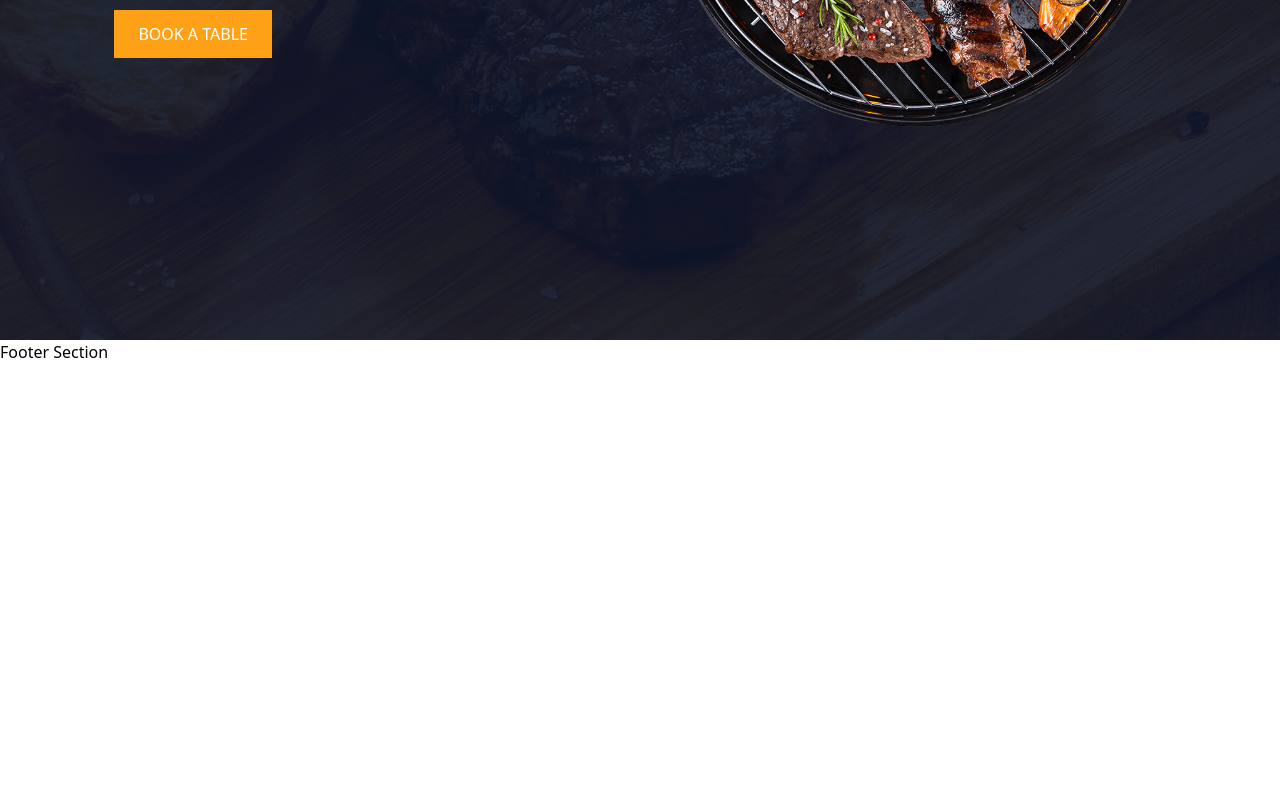
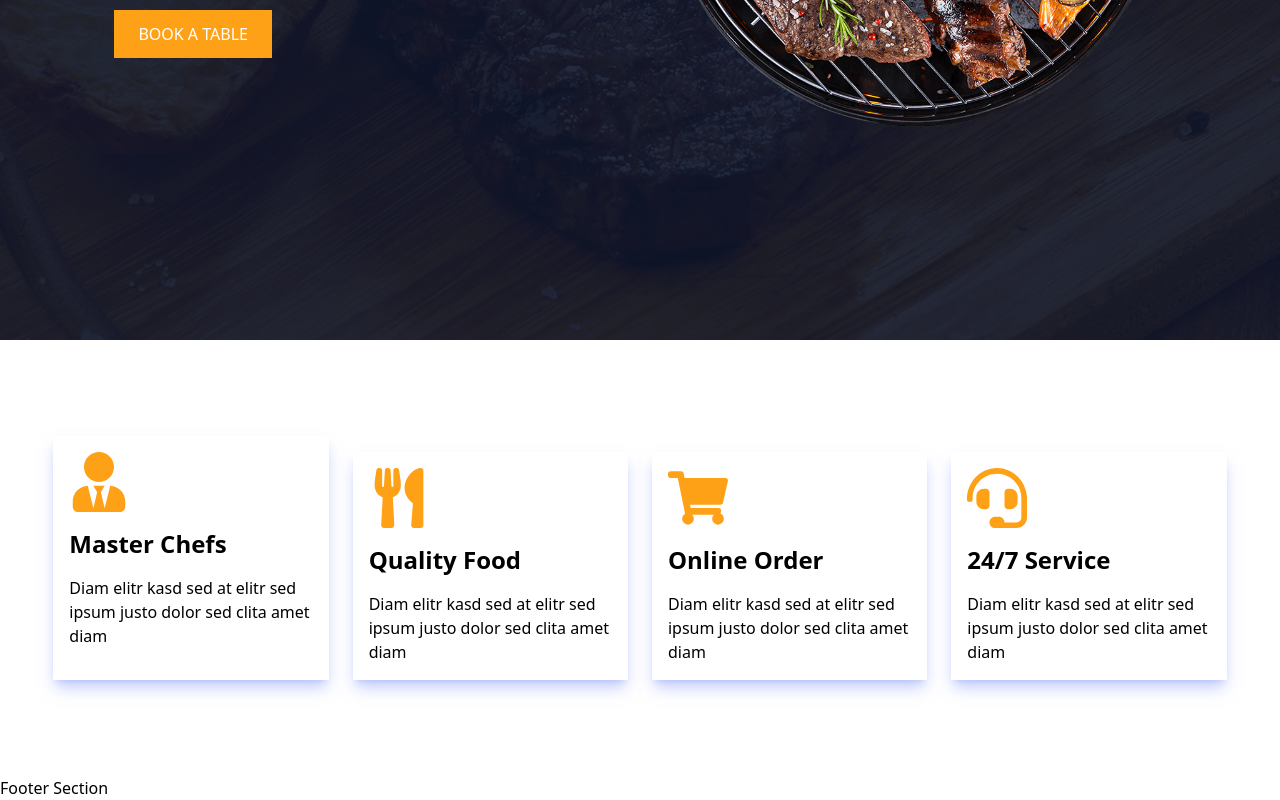
Before and after one commit to 0rakib0/Ziro-Nine-Cafe, a React (Vite) app: page / in a window 1280 px wide. Shown: the part 460-1260 px from the top of the page. Before the commit the page ends 824 px from the top, so only its background shows below. Built offline with nearby package versions, Linux system fonts and the light colour scheme.

Commit message:
service section complate

```diff
--- a/package.json
+++ b/package.json
@@ -14,6 +14,7 @@
     "match-sorter": "^6.3.3",
     "react": "^18.2.0",
     "react-dom": "^18.2.0",
+    "react-icons": "^5.0.1",
     "react-router-dom": "^6.21.3",
     "sort-by": "^1.2.0"
   },
--- a/src/Pagase/HomePages/Home/Home.jsx
+++ b/src/Pagase/HomePages/Home/Home.jsx
@@ -1,10 +1,13 @@
 import Banner from "../BannnerSection/Banner"
+import Service from "../Service/Service"
 
 const Home = () =>{
     return (
         <div>
             {/* Banner section start */}
             <Banner></Banner>
+            {/* Service Section */}
+            <Service></Service>
         </div>
     )
 }
--- /dev/null
+++ b/src/Pagase/HomePages/Service/Service.jsx
@@ -0,0 +1,37 @@
+import { FaHeadset, FaShoppingCart, FaUserTie, FaUtensils } from "react-icons/fa";
+
+
+const Service = () => {
+
+
+
+
+    return (
+        <div className="my-24 w-11/12 mx-auto">
+            <div className="md:flex gap-6 space-y-4">
+                <div className="shadow-lg md:shadow-indigo-300/70 rakib p-4 ">
+                    <FaUserTie className="text-6xl rakib2 text-secondarycolor" />
+                    <h4 className="text-2xl font-semibold my-4">Master Chefs</h4>
+                    <p>Diam elitr kasd sed at elitr sed ipsum justo dolor sed clita amet diam</p>
+                </div>
+                <div className="shadow-lg md:shadow-indigo-300/70 p-4">
+                    <FaUtensils className="text-6xl text-secondarycolor"/>
+                    <h4 className="text-2xl font-semibold my-4">Quality Food</h4>
+                    <p>Diam elitr kasd sed at elitr sed ipsum justo dolor sed clita amet diam</p>
+                </div>
+                <div className="shadow-lg md:shadow-indigo-300/70 p-4">
+                    <FaShoppingCart className="text-6xl text-secondarycolor"/>
+                    <h4 className="text-2xl font-semibold my-4">Online Order</h4>
+                    <p>Diam elitr kasd sed at elitr sed ipsum justo dolor sed clita amet diam</p>
+                </div>
+                <div className="shadow-lg md:shadow-indigo-300/70 p-4">
+                    <FaHeadset className="text-6xl text-secondarycolor"/>
+                    <h4 className="text-2xl font-semibold my-4">24/7 Service</h4>
+                    <p>Diam elitr kasd sed at elitr sed ipsum justo dolor sed clita amet diam</p>
+                </div>
+            </div>
+        </div>
+    )
+}
+
+export default Service
--- a/src/SharePage/NavBar/NavBar.jsx
+++ b/src/SharePage/NavBar/NavBar.jsx
@@ -14,10 +14,10 @@ const NavBar = () => {
         <div className="bg-primaryColor md:bg-transparent">
             <div className="md:flex justify-between w-11/12 md:absolute top-0 left-16 py-4 z-20 items-center">
                 <div>
-                    <h4 className="text-4xl font-semibold text-white">LOGO</h4>
+                    <h4 className="text-4xl text-center font-semibold text-white">LOGO</h4>
                 </div>
-                <div className="md:flex gap-8 items-center">
-                    <div className="flex list-none gap-4 font-semibold text-white">
+                <div className="md:flex gap-8 items-center md:ml-0 ml-6">
+                    <div className="flex list-none gap-4 font-semibold text-white py-4">
                         {NavItems}
                     </div>
                     <div>
```
Also changed, not shown: 1 other file (tests, documents, lock files or other folders).
